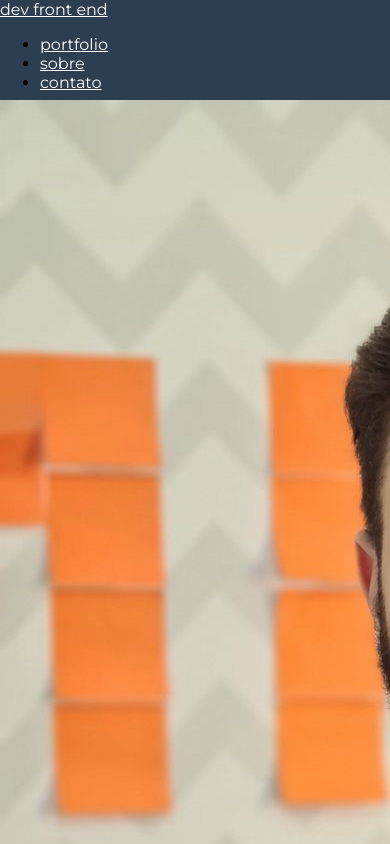
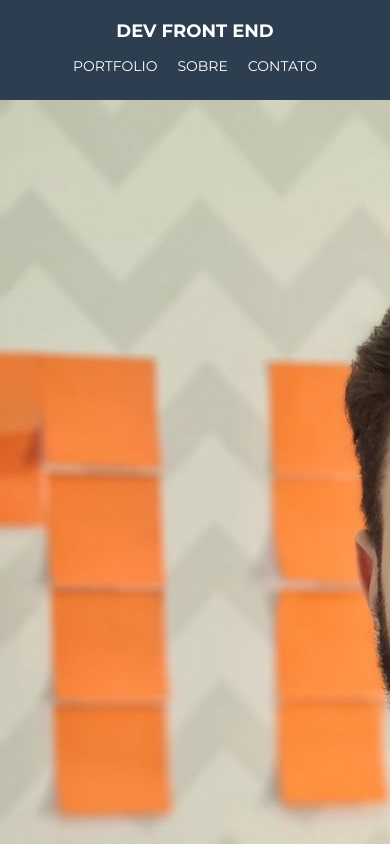
Before and after one commit to edu-cardoso/portfolio, a plain HTML site: page index.html in a window 390 px wide. Shown: the top 844 px of the page. Drawn offline with Linux system fonts and the light colour scheme.

Commit message:
estilização menu mobile

```diff
--- a/index.html
+++ b/index.html
@@ -15,8 +15,8 @@
 <body>
     <header class="nav-container">
         <nav class="nav-main">
-            <a href="#">dev front end</a>
-            <ul>
+            <a class="nav-brand" href="#">dev front end</a>
+            <ul class="menu-items">
                 <li><a href="https://github.com/edu-cardoso" target="_blank">portfolio</a></li>
                 <li><a href="#">sobre</a></li>
                 <li><a href="https://www.linkedin.com/in/edu-cardoso/" target="_blank">contato</a></li>
--- a/style.css
+++ b/style.css
@@ -1,25 +1,50 @@
 * {
     box-sizing: border-box;
+    list-style-type: none;
+    text-decoration: none;
 }
 
 html, body {
     padding: 0;
     margin: 0;
     font-family: "Montserrat", sans-serif;
+
 }
 
 .nav-container {
     background-color: #2C3E50;
     height: 100px;
     width: 100%;
+    padding: 20px;
 }
 
 .nav-main {
     width: 100%;
     max-width: 960px;
     margin: 0 auto;
+    display: flex;
+    flex-direction: column;
+    align-items: center;
 }
 
 .nav-main a {
     color: white;
+    text-transform: uppercase;
 }
+
+.menu-items {
+    display: flex;
+    margin: 0;
+    padding: 0;
+}
+
+.menu-items li {
+    margin: 10px;
+    font-size: 14px;
+}
+
+.nav-brand {
+    font-size: 18px;
+    font-weight: bold;
+    margin-bottom: 5px;
+}
```
